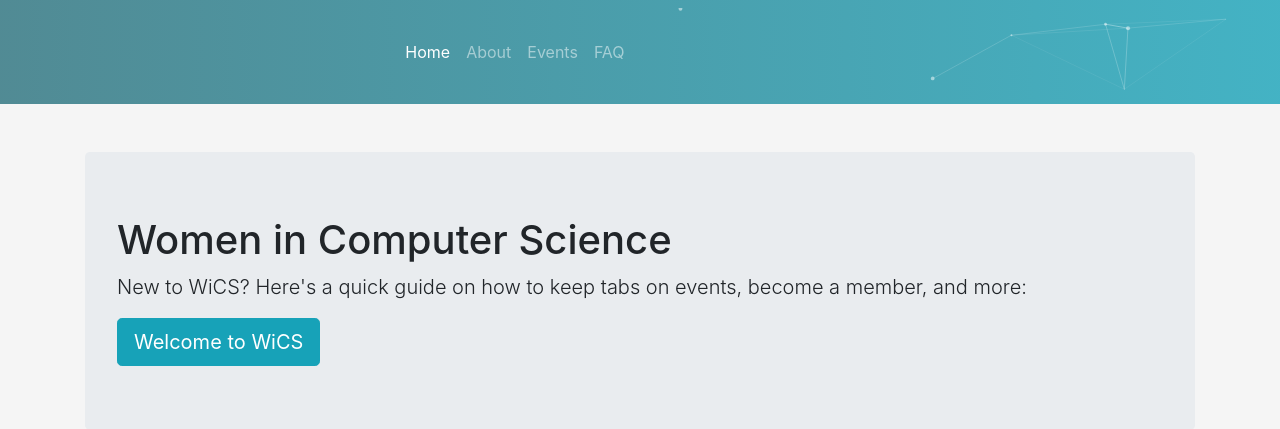
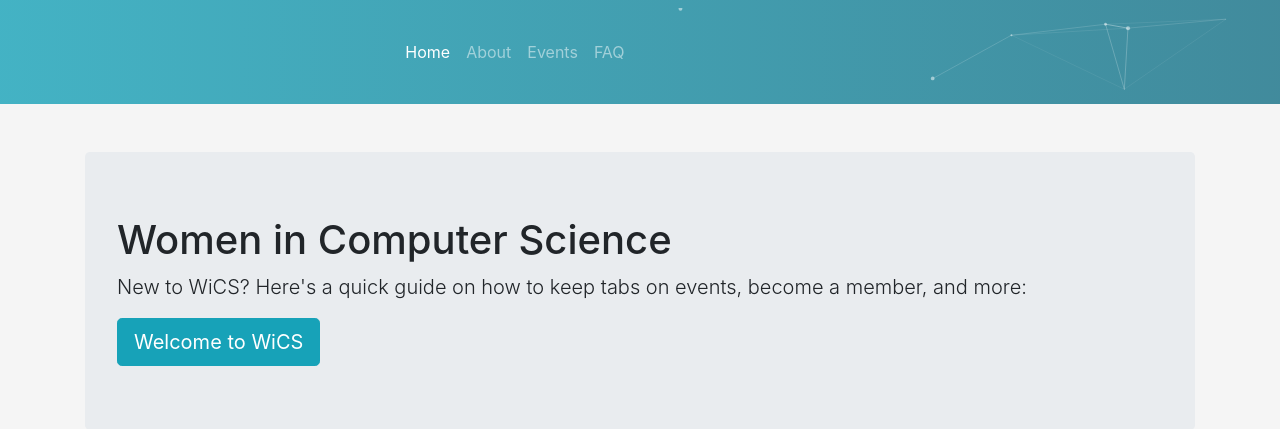
Before and after one commit to WiCSJHU/wicsjhu.github.io, a PHP site: page / in a window 1280 px wide. Shown: the top 429 px of the page. Run offline with PHP 8.4, Linux system fonts and the light colour scheme.

Commit message:
tweaked the navbar gradient values

```diff
--- a/css/heroic-features.css
+++ b/css/heroic-features.css
@@ -21,7 +21,7 @@ body {
 }
 
 .navbar-custom {
-    background-image: linear-gradient(to right ,rgba(40, 112, 124,0.8), rgba(23, 162, 184,0.8));
+    background-image: linear-gradient(to left ,rgba(20, 112, 134,0.8), rgba(23, 162, 184,0.8));
 }
 
 #particles-js {
```
